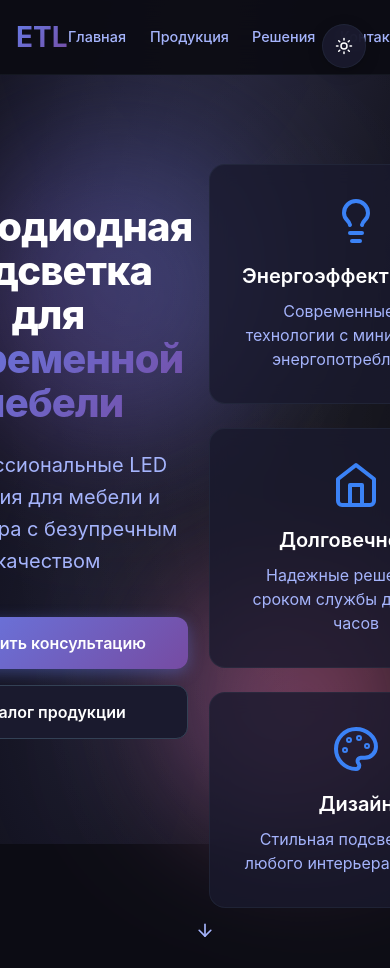
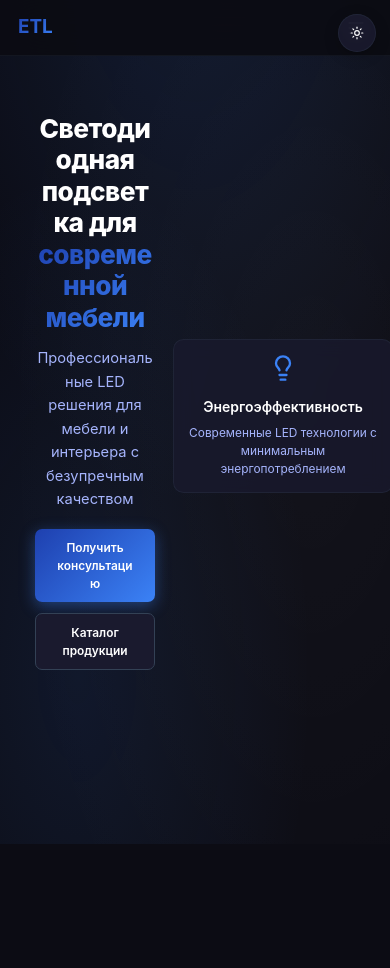
Before and after one commit to baltimortv2/ETL-website, a React (Vite) app: page / in a window 390 px wide. After the commit the page ends 844 px from the top, so only its background shows below. Built offline with nearby package versions, Linux system fonts and the light colour scheme.

Commit message:
Исправлены все элементы интерфейса, установлен синий акцентный цвет и добавлена полная мобильная оптимизация

```diff
--- a/src/components/Header.css
+++ b/src/components/Header.css
@@ -10,39 +10,47 @@ backdrop-filter:blur(20px);
 border-bottom:1px solid rgba(51,65,85,0.2);
 padding:1rem 0;
 will-change:transform;
+min-height:60px;
+display:flex;
+align-items:center;
 }
 [data-theme="light"] .header{
 background:rgba(255,255,255,0.95);
+border-bottom:1px solid rgba(226,232,240,0.3);
 }
 .container{
 max-width:1200px;
 margin:0 auto;
-padding:0 2rem;
+padding:0 1.5rem;
 display:flex;
 justify-content:space-between;
 align-items:center;
+width:100%;
 }
 .logo h1{
-font-size:1.75rem;
+font-size:1.5rem;
 font-weight:700;
 background:var(--gradient-primary);
 -webkit-background-clip:text;
 -webkit-text-fill-color:transparent;
 background-clip:text;
 will-change:transform;
+margin:0;
 }
 .nav{
 display:flex;
-gap:2rem;
+gap:1.5rem;
 align-items:center;
 }
 .nav a{
 color:var(--text-secondary);
 text-decoration:none;
 font-weight:500;
+font-size:0.9rem;
 transition:color 0.15s ease;
 position:relative;
 will-change:transform;
+padding:0.5rem 0;
 }
 .nav a:hover{
 color:var(--text-primary);
@@ -50,7 +58,7 @@ color:var(--text-primary);
 .nav a::after{
 content:"";
 position:absolute;
-bottom:-4px;
+bottom:0;
 left:0;
 width:0;
 height:2px;
@@ -61,14 +69,96 @@ will-change:width;
 .nav a:hover::after{
 width:100%;
 }
+/* Мобильное меню */
+.mobile-menu-toggle{
+display:none;
+background:none;
+border:none;
+color:var(--text-primary);
+font-size:1.5rem;
+cursor:pointer;
+padding:0.5rem;
+}
+.mobile-nav{
+display:none;
+position:absolute;
+top:100%;
+left:0;
+right:0;
+background:rgba(12,12,20,0.98);
+backdrop-filter:blur(20px);
+-webkit-backdrop-filter:blur(20px);
+border-bottom:1px solid rgba(51,65,85,0.2);
+padding:1rem 0;
+}
+[data-theme="light"] .mobile-nav{
+background:rgba(255,255,255,0.98);
+}
+.mobile-nav.active{
+display:block;
+}
+.mobile-nav .nav{
+flex-direction:column;
+gap:0.5rem;
+}
+.mobile-nav .nav a{
+font-size:1rem;
+padding:0.75rem 1.5rem;
+width:100%;
+text-align:left;
+}
+/* Планшеты */
 @media (max-width:768px){
 .container{
 padding:0 1rem;
 }
+.logo h1{
+font-size:1.25rem;
+}
 .nav{
-gap:1.5rem;
+display:none;
+}
+.mobile-menu-toggle{
+display:block;
+}
+.mobile-nav.active{
+display:block;
+}
+}
+/* Мобильные устройства */
+@media (max-width:480px){
+.header{
+padding:0.75rem 0;
+min-height:55px;
+}
+.container{
+padding:0 0.75rem;
+}
+.logo h1{
+font-size:1.1rem;
+}
+.mobile-menu-toggle{
+font-size:1.25rem;
+}
+}
+/* Маленькие дисплеи */
+@media (max-width:1366px){
+.container{
+max-width:1024px;
 }
 .nav a{
-font-size:0.9rem;
+font-size:0.85rem;
 }
 }
+@media (max-width:1024px){
+.container{
+max-width:768px;
+padding:0 1.25rem;
+}
+.logo h1{
+font-size:1.35rem;
+}
+.nav{
+gap:1.25rem;
+}
+}
--- a/src/components/Header.jsx
+++ b/src/components/Header.jsx
@@ -1,5 +1,14 @@
 import {motion} from 'framer-motion'
+import {Menu,X} from 'lucide-react'
+import {useState} from 'react'
+
 export function Header(){
+const [mobileMenuOpen,setMobileMenuOpen] = useState(false)
+
+const toggleMobileMenu = () => {
+setMobileMenuOpen(!mobileMenuOpen)
+}
+
 return (
 <motion.header
 className="header"
@@ -15,6 +24,7 @@ transition={{duration:0.15,ease:"easeOut"}}
 >
 <h1>ETL</h1>
 </motion.div>
+
 <nav className="nav">
 <motion.a
 href="#home"
@@ -45,7 +55,57 @@ transition={{duration:0.15,ease:"easeOut"}}
 Контакты
 </motion.a>
 </nav>
+
+<motion.button
+className="mobile-menu-toggle"
+onClick={toggleMobileMenu}
+whileTap={{scale:0.95}}
+transition={{duration:0.1}}
+>
+{mobileMenuOpen ? <X size={20}/> : <Menu size={20}/>}
+</motion.button>
 </div>
+
+<motion.div
+className={`mobile-nav ${mobileMenuOpen ? 'active' : ''}`}
+initial={false}
+animate={{
+opacity:mobileMenuOpen ? 1 : 0,
+height:mobileMenuOpen ? 'auto' : 0
+}}
+transition={{duration:0.3,ease:"easeOut"}}
+>
+<nav className="nav">
+<motion.a
+href="#home"
+onClick={toggleMobileMenu}
+whileTap={{scale:0.98}}
+>
+Главная
+</motion.a>
+<motion.a
+href="#products"
+onClick={toggleMobileMenu}
+whileTap={{scale:0.98}}
+>
+Продукция
+</motion.a>
+<motion.a
+href="#solutions"
+onClick={toggleMobileMenu}
+whileTap={{scale:0.98}}
+>
+Решения
+</motion.a>
+<motion.a
+href="#contact"
+onClick={toggleMobileMenu}
+whileTap={{scale:0.98}}
+>
+Контакты
+</motion.a>
+</nav>
+</motion.div>
 </motion.header>
 )
 }
--- a/src/components/Hero.css
+++ b/src/components/Hero.css
@@ -4,7 +4,7 @@ min-height:100vh;
 display:flex;
 align-items:center;
 justify-content:center;
-padding:100px 0 80px;
+padding:80px 0 60px;
 overflow:hidden;
 }
 .hero-bg{
@@ -20,77 +20,78 @@ z-index:-1;
 position:absolute;
 border-radius:50%;
 filter:blur(60px);
-opacity:0.4;
+opacity:0.3;
 will-change:transform;
 }
 .orb-1{
-width:500px;
-height:500px;
-background:linear-gradient(135deg,#667eea 0%,#764ba2 100%);
-top:10%;
-left:5%;
+width:400px;
+height:400px;
+background:linear-gradient(135deg,#1e40af 0%,#3b82f6 100%);
+top:15%;
+left:10%;
 }
 .orb-2{
-width:350px;
-height:350px;
-background:linear-gradient(135deg,#f093fb 0%,#f5576c 100%);
-bottom:10%;
-right:5%;
+width:300px;
+height:300px;
+background:linear-gradient(135deg,#1d4ed8 0%,#2563eb 100%);
+bottom:15%;
+right:10%;
 }
 .hero-content{
 text-align:center;
-max-width:900px;
+max-width:800px;
 margin:0 auto;
-padding:0 2rem;
+padding:0 1.5rem;
 }
 .hero-title{
-font-size:clamp(2.5rem,6vw,4.5rem);
+font-size:clamp(2rem,5vw,3.5rem);
 font-weight:800;
 line-height:1.1;
-margin-bottom:1.5rem;
+margin-bottom:1.25rem;
 letter-spacing:-0.02em;
 }
 .gradient-text{
 display:block;
-background:linear-gradient(135deg,#667eea 0%,#764ba2 100%);
+background:var(--gradient-primary);
 -webkit-background-clip:text;
 -webkit-text-fill-color:transparent;
 background-clip:text;
 }
 .hero-subtitle{
-font-size:1.25rem;
+font-size:clamp(1rem,2.5vw,1.125rem);
 color:var(--text-secondary);
-margin-bottom:2.5rem;
-max-width:700px;
+margin-bottom:2rem;
+max-width:600px;
 margin-left:auto;
 margin-right:auto;
 line-height:1.6;
 }
 .hero-buttons{
 display:flex;
-gap:1rem;
+gap:0.75rem;
 justify-content:center;
 flex-wrap:wrap;
-margin-bottom:4rem;
+margin-bottom:3rem;
 }
 .btn-primary,.btn-secondary{
-padding:0.875rem 2rem;
-border-radius:0.75rem;
+padding:0.75rem 1.5rem;
+border-radius:0.5rem;
 font-weight:600;
-font-size:1rem;
+font-size:0.9rem;
 border:none;
 cursor:pointer;
 transition:all 0.15s ease;
 will-change:transform;
+min-width:140px;
 }
 .btn-primary{
-background:linear-gradient(135deg,#667eea 0%,#764ba2 100%);
+background:var(--gradient-primary);
 color:white;
-box-shadow:0 4px 15px rgba(102,126,234,0.4);
+box-shadow:0 4px 15px rgba(59,130,246,0.4);
 }
 .btn-primary:hover{
 transform:translateY(-2px);
-box-shadow:0 8px 25px rgba(102,126,234,0.6);
+box-shadow:0 8px 25px rgba(59,130,246,0.6);
 }
 .btn-secondary{
 background:var(--surface-color);
@@ -103,15 +104,18 @@ transform:translateY(-2px);
 }
 .hero-features{
 display:grid;
-grid-template-columns:repeat(auto-fit,minmax(280px,1fr));
-gap:2rem;
-margin-top:4rem;
+grid-template-columns:repeat(auto-fit,minmax(240px,1fr));
+gap:1.5rem;
+margin-top:3rem;
+max-width:900px;
+margin-left:auto;
+margin-right:auto;
 }
 .feature-card{
 background:rgba(26,26,46,0.8);
 border:1px solid rgba(51,65,85,0.3);
-border-radius:1rem;
-padding:2rem;
+border-radius:0.75rem;
+padding:1.5rem;
 text-align:center;
 backdrop-filter:blur(10px);
 -webkit-backdrop-filter:blur(10px);
@@ -122,23 +126,25 @@ will-change:transform;
 background:rgba(248,250,252,0.9);
 }
 .feature-card:hover{
-transform:translateY(-5px);
-border-color:rgba(102,126,234,0.5);
+transform:translateY(-3px);
+border-color:rgba(59,130,246,0.5);
 }
 .feature-icon{
-width:3rem;
-height:3rem;
+width:2.5rem;
+height:2.5rem;
 margin:0 auto 1rem;
 color:var(--text-accent);
 }
 .feature-card h3{
-font-size:1.25rem;
+font-size:1.125rem;
 font-weight:600;
 margin-bottom:0.5rem;
+color:var(--text-primary);
 }
 .feature-card p{
 color:var(--text-secondary);
 line-height:1.5;
+font-size:0.9rem;
 }
 .scroll-indicator{
 position:absolute;
@@ -146,37 +152,138 @@ bottom:2rem;
 left:50%;
 transform:translateX(-50%);
 color:var(--text-secondary);
+display:none;
 }
 @media (max-width:768px){
 .hero{
-padding:100px 0 60px;
+padding:70px 0 50px;
+min-height:calc(100vh - 60px);
 }
 .hero-content{
 padding:0 1rem;
 }
-.hero-features{
-grid-template-columns:1fr;
-gap:1.5rem;
+.hero-title{
+font-size:clamp(1.75rem,6vw,2.5rem);
+margin-bottom:1rem;
+}
+.hero-subtitle{
+font-size:1rem;
+margin-bottom:1.5rem;
 }
 .hero-buttons{
 flex-direction:column;
 align-items:center;
-gap:1rem;
+gap:0.75rem;
+margin-bottom:2rem;
 }
 .btn-primary,.btn-secondary{
 width:100%;
 max-width:280px;
+padding:0.875rem 1.5rem;
+font-size:1rem;
+}
+.hero-features{
+grid-template-columns:1fr;
+gap:1.25rem;
+margin-top:2rem;
+}
+.feature-card{
+padding:1.25rem;
 }
 .orb-1{
-width:300px;
-height:300px;
-top:15%;
+width:250px;
+height:250px;
+top:10%;
 left:-10%;
+}
+.orb-2{
+width:200px;
+height:200px;
+bottom:10%;
+right:-10%;
+}
+}
+@media (max-width:480px){
+.hero{
+padding:60px 0 40px;
+}
+.hero-content{
+padding:0 0.75rem;
+}
+.hero-title{
+font-size:clamp(1.5rem,7vw,2rem);
+line-height:1.2;
+}
+.hero-subtitle{
+font-size:0.9rem;
+margin-bottom:1.25rem;
+}
+.hero-buttons{
+margin-bottom:1.5rem;
+}
+.btn-primary,.btn-secondary{
+padding:0.8rem 1.25rem;
+font-size:0.9rem;
+min-width:120px;
+}
+.feature-card{
+padding:1rem;
+}
+.feature-icon{
+width:2rem;
+height:2rem;
+}
+.feature-card h3{
+font-size:1rem;
+}
+.feature-card p{
+font-size:0.85rem;
+}
+.orb-1,.orb-2{
+display:none;
+}
+}
+@media (max-width:1366px){
+.hero-content{
+max-width:700px;
+}
+.hero-features{
+max-width:800px;
+}
+.btn-primary,.btn-secondary{
+font-size:0.85rem;
+padding:0.7rem 1.25rem;
+}
+}
+@media (max-width:1024px){
+.hero{
+padding:75px 0 55px;
+}
+.hero-content{
+max-width:600px;
+padding:0 1.25rem;
+}
+.hero-title{
+font-size:clamp(1.875rem,4.5vw,3rem);
+}
+.hero-subtitle{
+font-size:1.05rem;
+}
+.hero-features{
+grid-template-columns:repeat(auto-fit,minmax(220px,1fr));
+max-width:700px;
+}
+.orb-1{
+width:350px;
+height:350px;
 }
 .orb-2{
 width:250px;
 height:250px;
-bottom:15%;
-right:-10%;
 }
 }
+@media (min-width:1367px){
+.scroll-indicator{
+display:block;
+}
+}
--- a/src/components/ThemeToggle.css
+++ b/src/components/ThemeToggle.css
@@ -1,13 +1,13 @@
 .theme-toggle{
 position:fixed;
-top:1.5rem;
-right:1.5rem;
+top:1.25rem;
+right:1.25rem;
 z-index:1000;
 background:rgba(26,26,46,0.9);
 border:1px solid rgba(51,65,85,0.3);
 border-radius:50%;
-width:44px;
-height:44px;
+width:40px;
+height:40px;
 display:flex;
 align-items:center;
 justify-content:center;
@@ -21,7 +21,7 @@ will-change:transform;
 .theme-toggle:hover{
 background:rgba(26,26,46,1);
 box-shadow:0 6px 20px rgba(0,0,0,0.3);
-border-color:rgba(102,126,234,0.5);
+border-color:rgba(59,130,246,0.5);
 }
 .theme-toggle svg{
 color:var(--text-primary);
@@ -33,5 +33,47 @@ border-color:rgba(226,232,240,0.8);
 }
 [data-theme="light"] .theme-toggle:hover{
 background:rgba(248,250,252,1);
-border-color:rgba(102,126,234,0.5);
+border-color:rgba(59,130,246,0.5);
 }
+
+/* Планшеты */
+@media (max-width:768px){
+.theme-toggle{
+top:1rem;
+right:1rem;
+width:36px;
+height:36px;
+}
+}
+
+/* Мобильные устройства */
+@media (max-width:480px){
+.theme-toggle{
+top:0.75rem;
+right:0.75rem;
+width:32px;
+height:32px;
+}
+
+.theme-toggle svg{
+width:14px;
+height:14px;
+}
+}
+
+/* Маленькие дисплеи */
+@media (max-width:1366px){
+.theme-toggle{
+top:1rem;
+right:1rem;
+width:38px;
+height:38px;
+}
+}
+
+@media (max-width:1024px){
+.theme-toggle{
+top:1rem;
+right:1rem;
+}
+}
--- a/src/components/ThemeToggle.jsx
+++ b/src/components/ThemeToggle.jsx
@@ -1,8 +1,10 @@
 import {Sun,Moon} from 'lucide-react'
 import {useTheme} from '../contexts/ThemeContext'
 import {motion} from 'framer-motion'
+
 export function ThemeToggle(){
 const {theme,toggleTheme} = useTheme()
+
 return (
 <motion.button
 onClick={toggleTheme}
@@ -17,7 +19,7 @@ transition={{duration:0.3,ease:"easeOut"}}
 animate={{rotate:theme==='dark'?0:180}}
 transition={{duration:0.3,ease:"easeOut"}}
 >
-{theme==='dark'?<Sun size={18}/>:<Moon size={18}/>}
+{theme==='dark'?<Sun size={16}/>:<Moon size={16}/>}
 </motion.div>
 </motion.button>
 )
--- a/src/index.css
+++ b/src/index.css
@@ -4,9 +4,16 @@ body{line-height:1.5;-webkit-font-smoothing:antialiased;font-family:Inter,-apple
 img,picture,video,canvas,svg{display:block;max-width:100%}
 input,button,textarea,select{font:inherit}
 p,h1,h2,h3,h4,h5,h6{overflow-wrap:break-word}
-:root{--bg-color:#0c0c14;--surface-color:#1a1a2e;--surface-hover:#16213e;--text-primary:#ffffff;--text-secondary:#a5b4fc;--text-accent:#3b82f6;--border-color:#334155;--gradient-primary:linear-gradient(135deg,#667eea 0%,#764ba2 100%);--gradient-secondary:linear-gradient(135deg,#f093fb 0%,#f5576c 100%);--gradient-accent:linear-gradient(135deg,#4facfe 0%,#00f2fe 100%);--shadow-lg:0 20px 25px -5px rgba(0,0,0,0.1),0 10px 10px -5px rgba(0,0,0,0.04);--shadow-md:0 4px 6px -1px rgba(0,0,0,0.1),0 2px 4px -1px rgba(0,0,0,0.06);--transition:all 0.2s cubic-bezier(0.4,0,0.2,1)}
+:root{--bg-color:#0c0c14;--surface-color:#1a1a2e;--surface-hover:#16213e;--text-primary:#ffffff;--text-secondary:#a5b4fc;--text-accent:#3b82f6;--border-color:#334155;--gradient-primary:linear-gradient(135deg,#1e40af 0%,#3b82f6 100%);--gradient-secondary:linear-gradient(135deg,#1d4ed8 0%,#2563eb 100%);--gradient-accent:linear-gradient(135deg,#3b82f6 0%,#60a5fa 100%);--shadow-lg:0 20px 25px -5px rgba(0,0,0,0.1),0 10px 10px -5px rgba(0,0,0,0.04);--shadow-md:0 4px 6px -1px rgba(0,0,0,0.1),0 2px 4px -1px rgba(0,0,0,0.06);--transition:all 0.2s cubic-bezier(0.4,0,0.2,1)}
 [data-theme="light"]{--bg-color:#ffffff;--surface-color:#f8fafc;--surface-hover:#f1f5f9;--text-primary:#1e293b;--text-secondary:#64748b;--text-accent:#3b82f6;--border-color:#e2e8f0}
 html{color-scheme:dark}
-body{background:var(--bg-color);color:var(--text-primary);overflow-x:hidden;position:relative}
-body::before{content:"";position:fixed;top:0;left:0;width:100%;height:100%;background:radial-gradient(ellipse 80% 80% at 50% -20%,rgba(120,119,198,0.3),transparent),radial-gradient(ellipse 80% 80% at 80% 50%,rgba(255,255,255,0.05),transparent),radial-gradient(ellipse 60% 60% at 20% 80%,rgba(120,119,198,0.15),transparent);pointer-events:none;z-index:-1}
+[data-theme="light"] html{color-scheme:light}
+body{background:var(--bg-color);color:var(--text-primary);overflow-x:hidden;position:relative;font-size:16px}
+body::before{content:"";position:fixed;top:0;left:0;width:100%;height:100%;background:radial-gradient(ellipse 80% 80% at 50% -20%,rgba(59,130,246,0.15),transparent),radial-gradient(ellipse 80% 80% at 80% 50%,rgba(255,255,255,0.03),transparent),radial-gradient(ellipse 60% 60% at 20% 80%,rgba(59,130,246,0.1),transparent);pointer-events:none;z-index:-1}
 #root{min-height:100vh;display:flex;flex-direction:column}
+.App{min-height:100vh;position:relative}
+@media (max-width:768px){body{font-size:14px}}
+@media (max-width:480px){body{font-size:13px}}
+@media (max-width:1366px){html{font-size:15px}}
+@media (max-width:1024px){html{font-size:14px}}
+@media screen and (max-width:600px){:where(body,iframe,pre,img,svg,video,canvas,select){max-width:100%;overflow:auto;word-break:break-word}}
```
